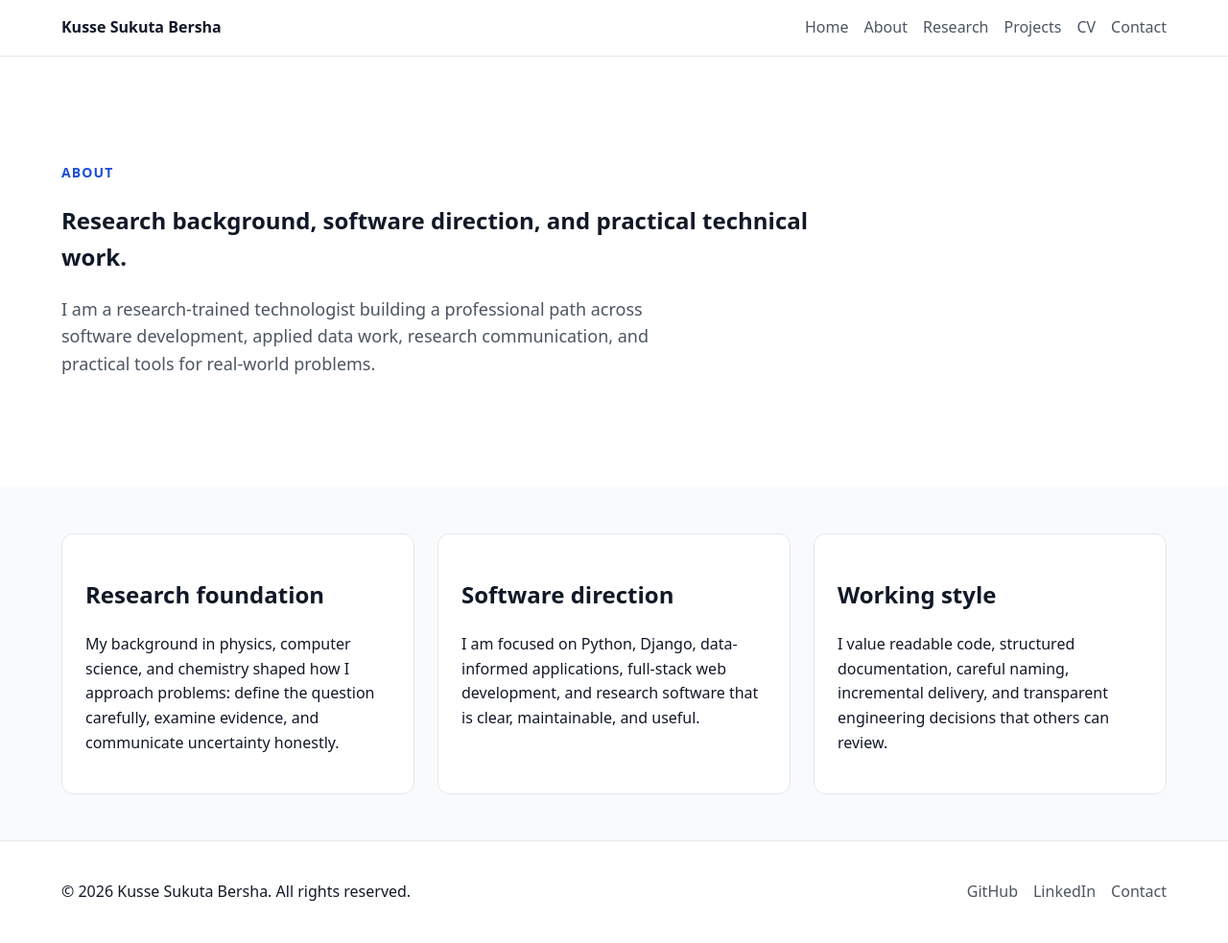
After one commit to ksbk/kusse-portfolio, a Django app: page /about/ in a window 1280 px wide. The commit adds this page. Shown: the whole page at 96% size. Run offline with Django 5.2, Linux system fonts and the light colour scheme.

Commit message:
feat: implement about page

```diff
--- /dev/null
+++ b/apps/pages/templates/pages/about.html
@@ -0,0 +1,30 @@
+{% extends "base.html" %}
+
+{% block title %}About - {{ site.name }}{% endblock %}
+
+{% block meta_description %}{{ about_page.description }}{% endblock %}
+
+{% block content %}
+<section class="section hero">
+    <div class="container hero__inner">
+        <div class="hero__content">
+            <p class="eyebrow">{{ about_page.eyebrow }}</p>
+            <h1>{{ about_page.title }}</h1>
+            <p class="lead">{{ about_page.description }}</p>
+        </div>
+    </div>
+</section>
+
+<section class="section">
+    <div class="container">
+        <div class="card-grid">
+            {% for section in about_page.sections %}
+                <article class="card">
+                    <h2>{{ section.title }}</h2>
+                    <p>{{ section.description }}</p>
+                </article>
+            {% endfor %}
+        </div>
+    </div>
+</section>
+{% endblock %}
--- a/apps/pages/urls.py
+++ b/apps/pages/urls.py
@@ -9,4 +9,5 @@ app_name = "pages"
 
 urlpatterns = [
     path("", views.HomeView.as_view(), name="home"),
+    path("about/", views.AboutView.as_view(), name="about"),
 ]
--- a/apps/pages/views.py
+++ b/apps/pages/views.py
@@ -88,3 +88,45 @@ class HomeView(TemplateView):
             ),
         }
         return context
+
+class AboutView(TemplateView):
+    """Render the portfolio about page."""
+
+    template_name = "pages/about.html"
+
+    def get_context_data(self, **kwargs: Any) -> dict[str, Any]:
+        context = super().get_context_data(**kwargs)
+        context["about_page"] = {
+            "eyebrow": _("About"),
+            "title": _("Research background, software direction, and practical technical work."),
+            "description": _(
+                "I am a research-trained technologist building a professional path across "
+                "software development, applied data work, research communication, and practical "
+                "tools for real-world problems."
+            ),
+            "sections": [
+                {
+                    "title": _("Research foundation"),
+                    "description": _(
+                        "My background in physics, computer science, and chemistry shaped how I "
+                        "approach problems: define the question carefully, examine evidence, and "
+                        "communicate uncertainty honestly."
+                    ),
+                },
+                {
+                    "title": _("Software direction"),
+                    "description": _(
+                        "I am focused on Python, Django, data-informed applications, full-stack web "
+                        "development, and research software that is clear, maintainable, and useful."
+                    ),
+                },
+                {
+                    "title": _("Working style"),
+                    "description": _(
+                        "I value readable code, structured documentation, careful naming, incremental "
+                        "delivery, and transparent engineering decisions that others can review."
+                    ),
+                },
+            ],
+        }
+        return context
--- a/templates/base.html
+++ b/templates/base.html
@@ -21,7 +21,7 @@
                 <nav class="site-nav" aria-label="Primary navigation">
                     <ul class="site-nav__list">
                         <li><a href="{% url 'pages:home' %}">Home</a></li>
-                        <li><a href="#">About</a></li>
+                        <li><a href="{% url 'pages:about' %}">About</a></li>
                         <li><a href="#">Research</a></li>
                         <li><a href="#">Projects</a></li>
                         <li><a href="#">CV</a></li>
```
